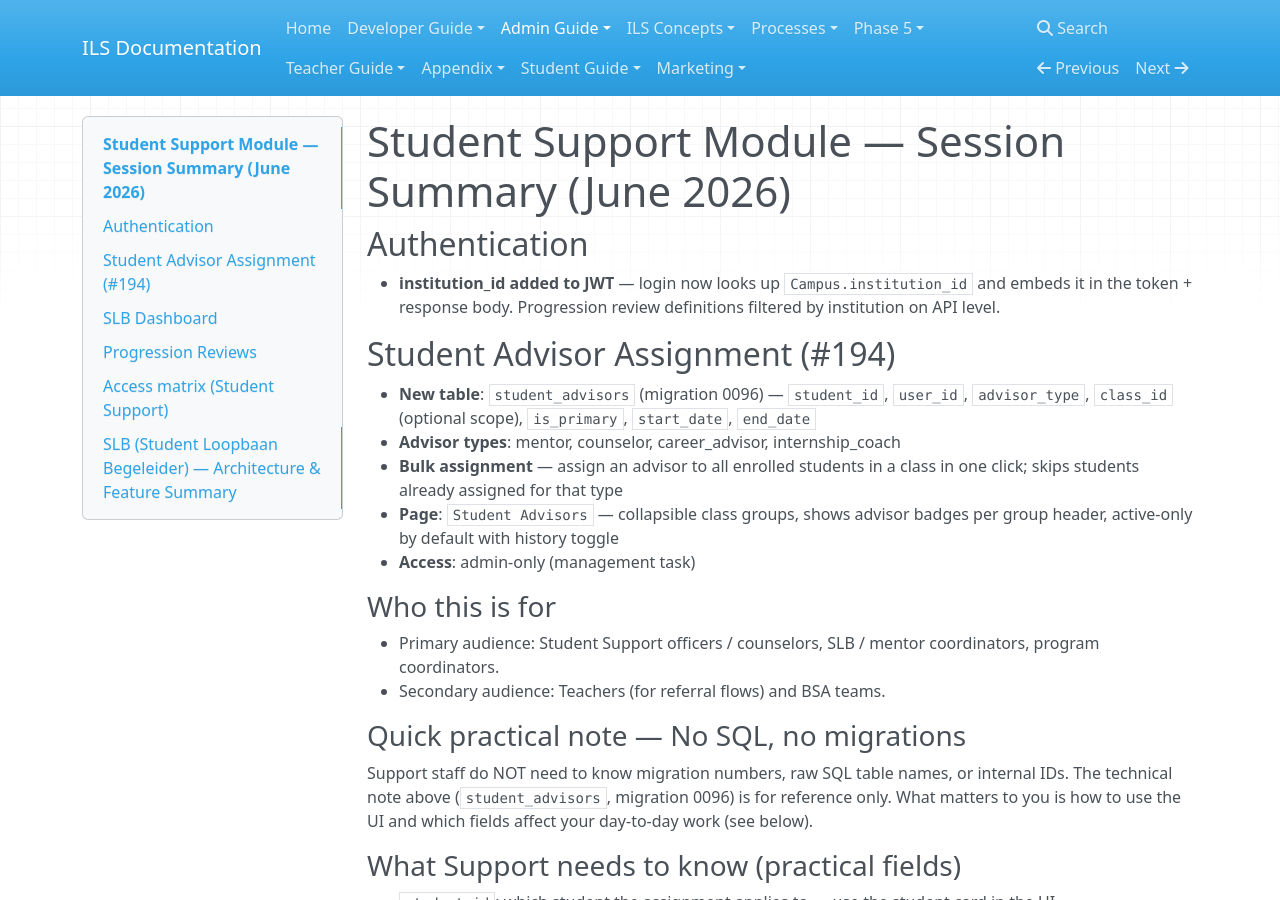
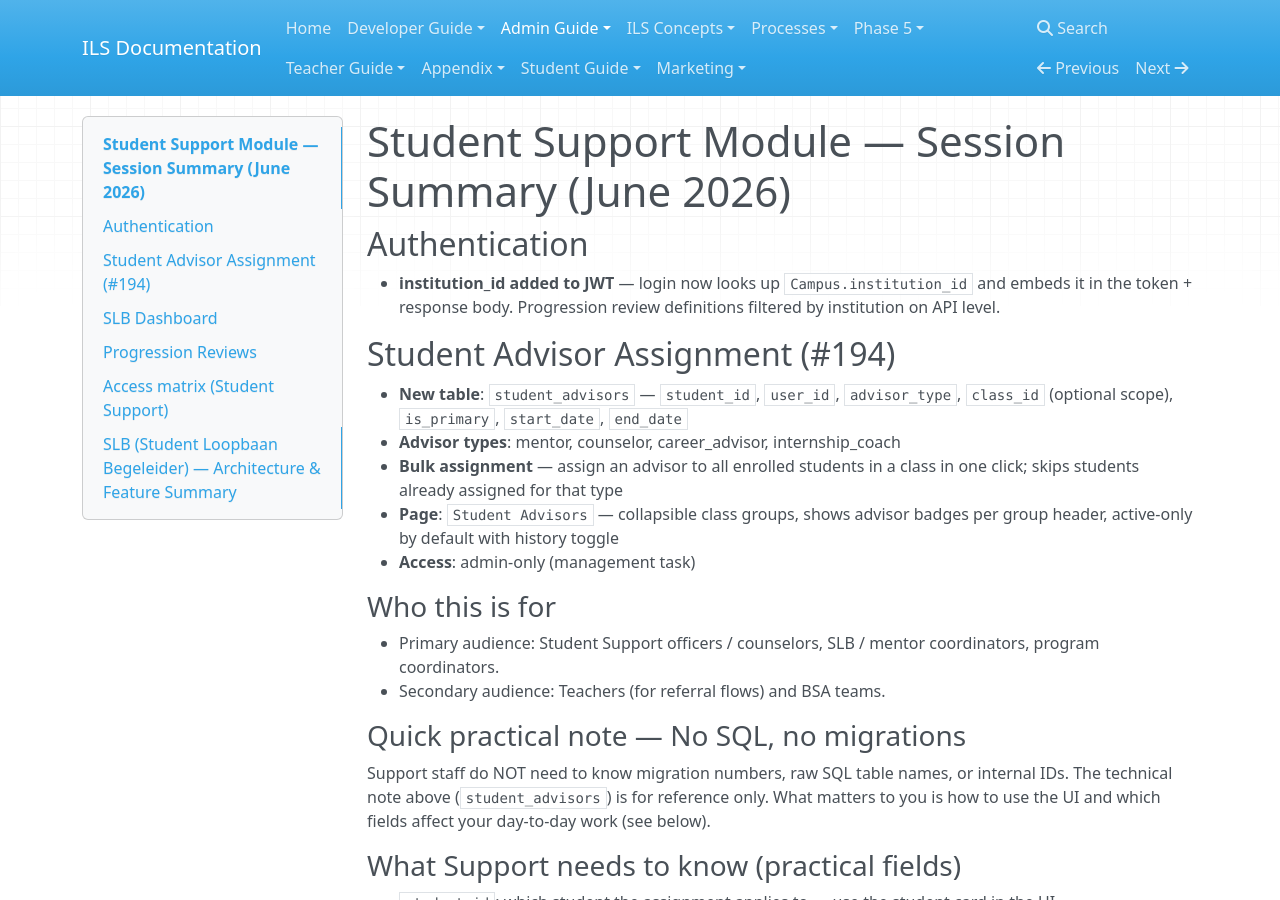
Before and after one commit to Maestrocop/ILS-doc, an MkDocs documentation site: the page built from docs/admin/student-support.md, in a window 1280 px wide and 900 px high. Built offline with MkDocs 1.6.1, drawn with Linux system fonts in a browser that asks for light colours; nearby versions of some CDN libraries.

Commit message:
Docs: remove migration number references from Student Support page (user-facing)

```diff
--- a/docs/admin/student-support.md
+++ b/docs/admin/student-support.md
@@ -6,7 +6,7 @@
 
 ## Student Advisor Assignment (#194)
 
-- **New table**: `student_advisors` (migration 0096) — `student_id`, `user_id`, `advisor_type`, `class_id` (optional scope), `is_primary`, `start_date`, `end_date`
+- **New table**: `student_advisors` — `student_id`, `user_id`, `advisor_type`, `class_id` (optional scope), `is_primary`, `start_date`, `end_date`
 - **Advisor types**: mentor, counselor, career_advisor, internship_coach
 - **Bulk assignment** — assign an advisor to all enrolled students in a class in one click; skips students already assigned for that type
 - **Page**: `Student Advisors` — collapsible class groups, shows advisor badges per group header, active-only by default with history toggle
@@ -19,7 +19,7 @@
 
 ### Quick practical note — No SQL, no migrations
 
-Support staff do NOT need to know migration numbers, raw SQL table names, or internal IDs. The technical note above (`student_advisors`, migration 0096) is for reference only. What matters to you is how to use the UI and which fields affect your day-to-day work (see below).
+Support staff do NOT need to know migration numbers, raw SQL table names, or internal IDs. The technical note above (`student_advisors`) is for reference only. What matters to you is how to use the UI and which fields affect your day-to-day work (see below).
 
 ### What Support needs to know (practical fields)
 
```
